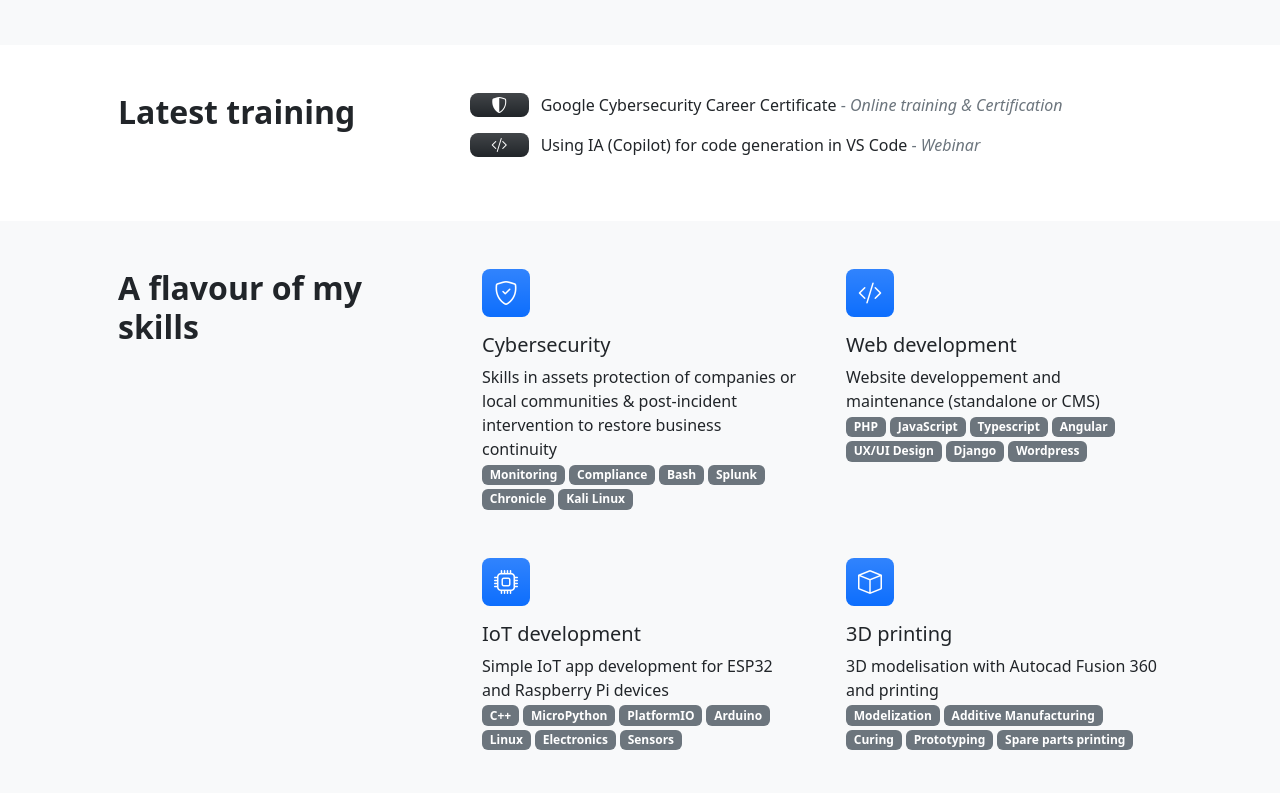
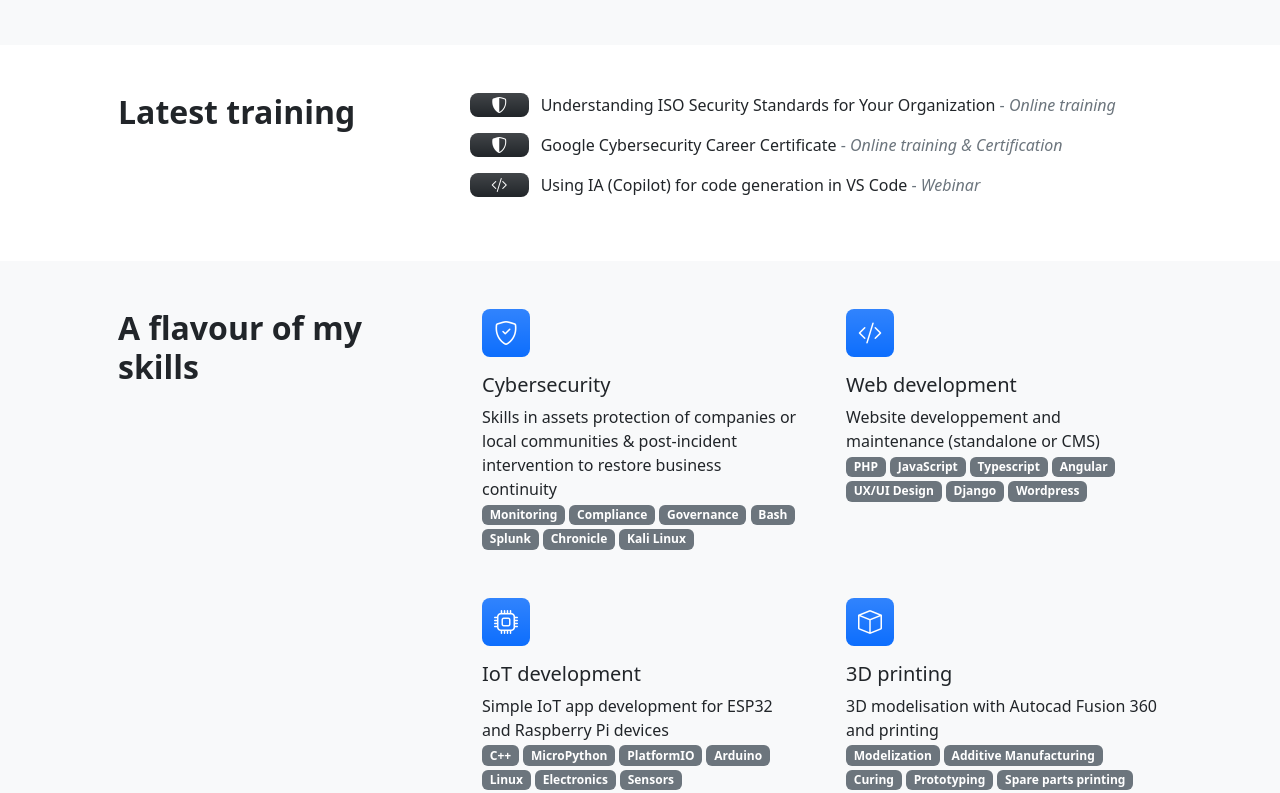
Before and after one commit to snurit/snurit.github.io, a plain HTML site: page index.html in a window 1280 px wide. Shown: the part 1156-1949 px from the top of the page. Drawn offline with nearby package versions, Linux system fonts and the light colour scheme; a script that the page names is missing.

Commit message:
Update of index with resume link and addes an ISO 27001:2022 study

```diff
--- a/index.html
+++ b/index.html
@@ -36,6 +36,7 @@
                             </li>
                             -->
                             <li class="nav-item"><a class="nav-link" href="https://github.com/snurit" target="_blank"><i class="bi bi-journal-code"></i> Portfolio</a></li>
+                            <li class="nav-item"><a class="nav-link" href="./assets/CV_Sylvain_NURIT.pdf" target="_blank"><i class="bi bi-file-text"></i> Resume / CV</a></li>
                             <!--
                             <li class="nav-item dropdown">
                                 <a class="nav-link dropdown-toggle" id="navbarDropdownPortfolio" href="#" role="button" data-bs-toggle="dropdown" aria-expanded="false">Portfolio</a>
@@ -104,6 +105,10 @@
                         <div class="col-lg-8">
                             <div class="row">
                                 <div class="col-1 bg-dark bg-gradient text-white rounded-3 mb-3" style="text-align: center;"><i class="bi bi-shield-shaded"></i></div>
+                                <div class="col-11" style="text-align: left;">Understanding ISO Security Standards for Your Organization <span class="text-muted"> - <i>Online training</i></span></div>
+                            </div>
+                            <div class="row">
+                                <div class="col-1 bg-dark bg-gradient text-white rounded-3 mb-3" style="text-align: center;"><i class="bi bi-shield-shaded"></i></div>
                                 <div class="col-11" style="text-align: left;">Google Cybersecurity Career Certificate <span class="text-muted"> - <i>Online training &amp; Certification</i></span></div>
                             </div>
                             <div class="row">
@@ -125,7 +130,7 @@
                                     <div class="feature bg-primary bg-gradient text-white rounded-3 mb-3"><i class="bi bi-shield-check"></i></div>
                                     <h2 class="h5">Cybersecurity</h2>
                                     <p class="mb-0">Skills in assets protection of companies or local communities &amp; post-incident intervention to restore business continuity</p>
-                                    <p class="mb-0"><span class="badge text-bg-secondary">Monitoring</span> <span class="badge text-bg-secondary">Compliance</span> <span class="badge text-bg-secondary">Bash</span> <span class="badge text-bg-secondary">Splunk</span> <span class="badge text-bg-secondary">Chronicle</span> <span class="badge text-bg-secondary">Kali Linux</span></p>
+                                    <p class="mb-0"><span class="badge text-bg-secondary">Monitoring</span> <span class="badge text-bg-secondary">Compliance</span> <span class="badge text-bg-secondary">Governance</span> <span class="badge text-bg-secondary">Bash</span> <span class="badge text-bg-secondary">Splunk</span> <span class="badge text-bg-secondary">Chronicle</span> <span class="badge text-bg-secondary">Kali Linux</span></p>
                                 </div>
                                 <div class="col mb-5 h-100">
                                     <div class="feature bg-primary bg-gradient text-white rounded-3 mb-3"><i class="bi bi-code-slash"></i></div>
```
Also changed, not shown: 1 other file.
